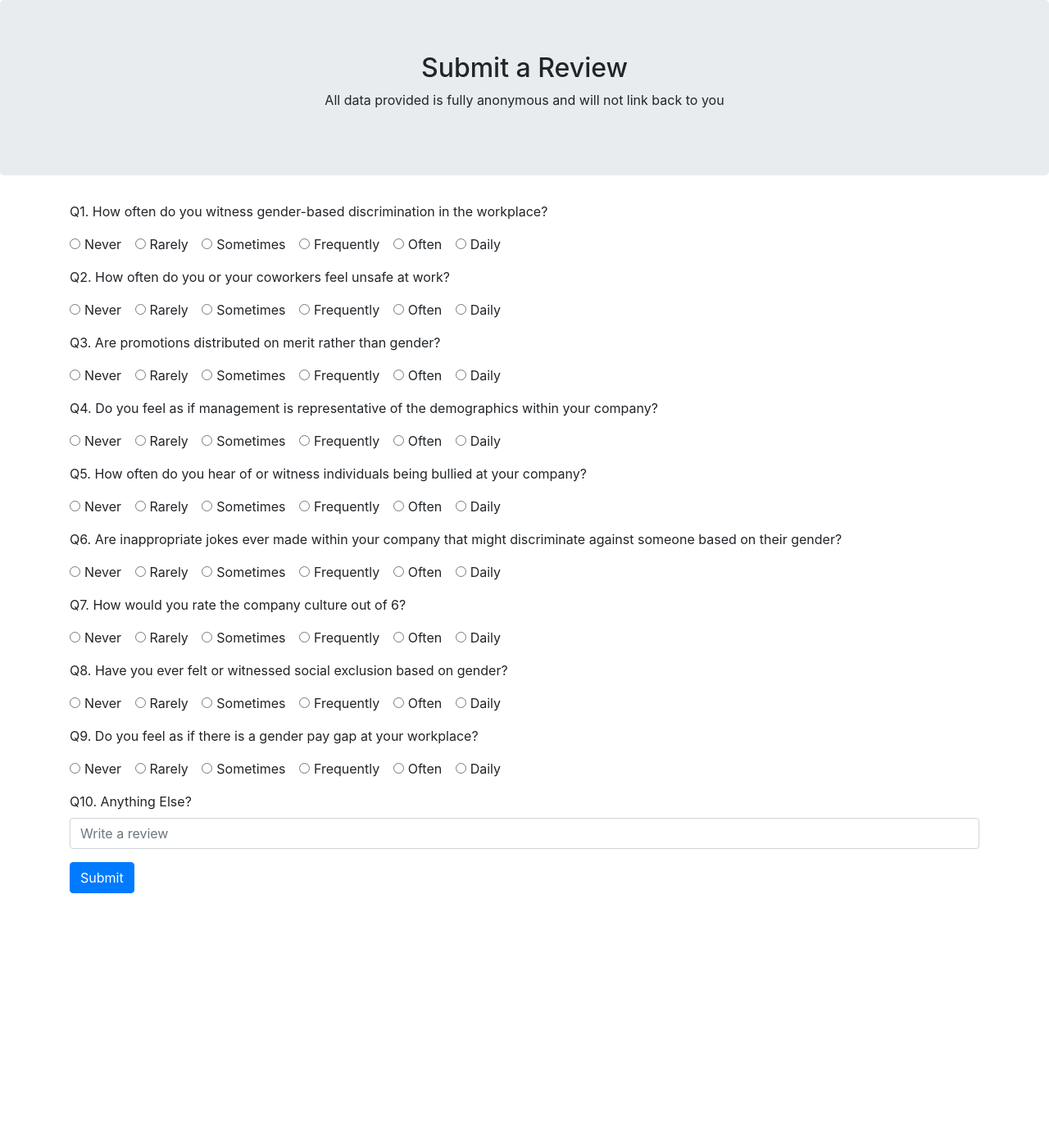
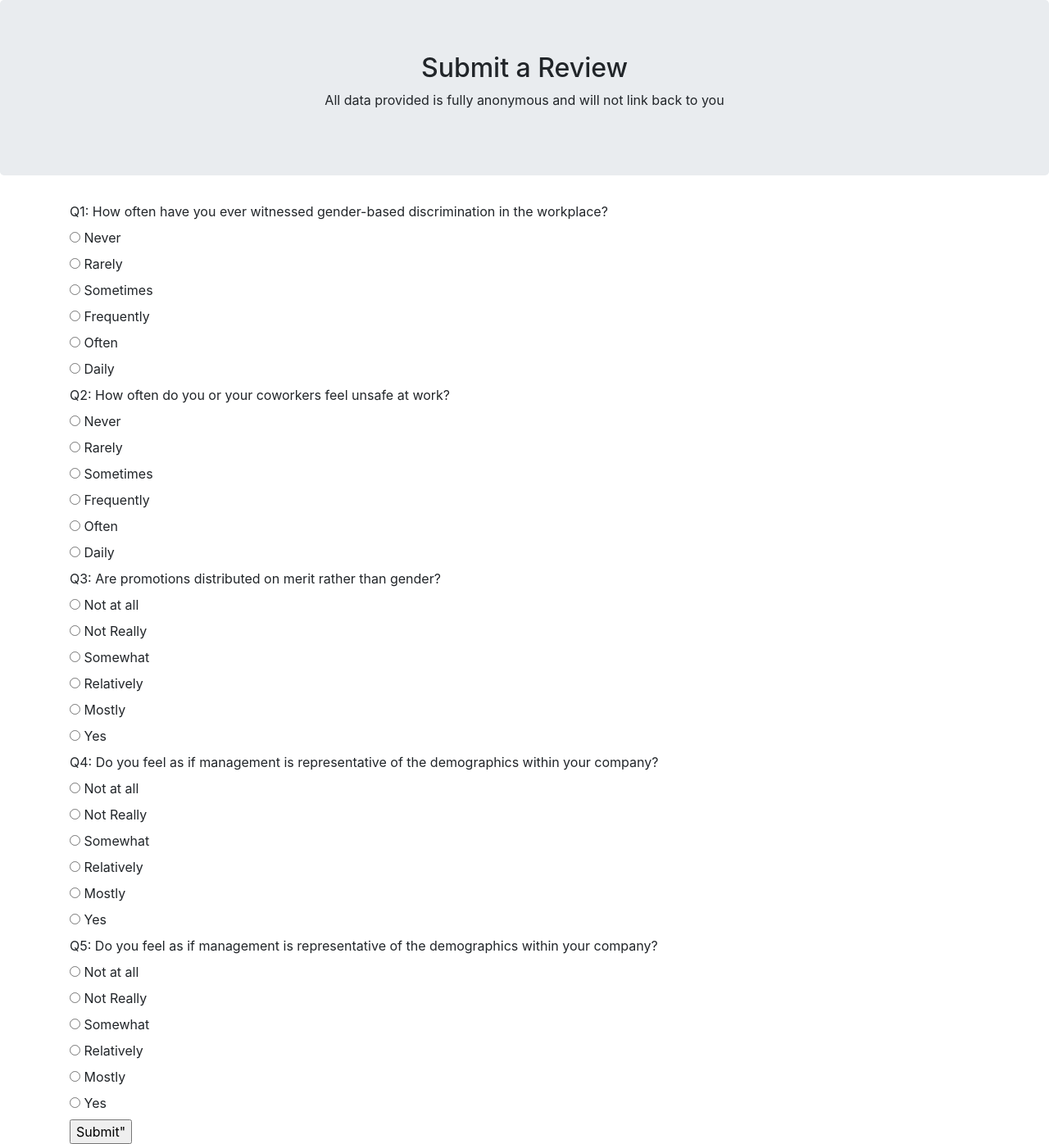
Before and after one commit to Nick-jw/RMIT-Hackathon-2022, a Django app: page /hackathon/user_form/ in a window 1280 px wide. Shown: the part 56-1452 px from the top of the page at 82% size. Before the commit the page ends 1146 px from the top, so only its background shows below. Run offline with Django 4.2, Linux system fonts and the light colour scheme.

Commit message:
form working

```diff
--- /dev/null
+++ b/hackathon/forms.py
@@ -0,0 +1,61 @@
+from sre_constants import CH_LOCALE
+from click import Choice
+from django import forms
+
+
+CHOICES = [('one', 'One'), ('two', 'Two')]
+
+# creating a form ""
+
+
+class InputForm(forms.Form):
+    question_1 = forms.ChoiceField(label="Q1: How often have you ever witnessed gender-based discrimination in the workplace?",
+                                   choices=[
+                                       ('never', 'Never'),
+                                       ('rarely', 'Rarely'),
+                                       ('sometimes', 'Sometimes'),
+                                       ('frequently', 'Frequently'),
+                                       ('often', 'Often'),
+                                       ('daily', 'Daily')],
+                                   widget=forms.RadioSelect
+                                   )
+    question_2 = forms.ChoiceField(label="Q2: How often do you or your coworkers feel unsafe at work?",
+                                   choices=[
+                                       ('never', 'Never'),
+                                       ('rarely', 'Rarely'),
+                                       ('sometimes', 'Sometimes'),
+                                       ('frequently', 'Frequently'),
+                                       ('often', 'Often'),
+                                       ('daily', 'Daily')],
+                                   widget=forms.RadioSelect
+                                   )
+    question_3 = forms.ChoiceField(label="Q3: Are promotions distributed on merit rather than gender?",
+                                   choices=[
+                                       ('no', 'Not at all'),
+                                       ('notreally', 'Not Really'),
+                                       ('somewhat', 'Somewhat'),
+                                       ('relatively', 'Relatively'),
+                                       ('mostly', 'Mostly'),
+                                       ('yes', 'Yes')],
+                                   widget=forms.RadioSelect
+                                   )
+    question_4 = forms.ChoiceField(label="Q4: Do you feel as if management is representative of the demographics within your company?",
+                                   choices=[
+                                       ('no', 'Not at all'),
+                                       ('notreally', 'Not Really'),
+                                       ('somewhat', 'Somewhat'),
+                                       ('relatively', 'Relatively'),
+                                       ('mostly', 'Mostly'),
+                                       ('yes', 'Yes')],
+                                   widget=forms.RadioSelect
+                                   )
+    question_5 = forms.ChoiceField(label="Q5: Do you feel as if management is representative of the demographics within your company?",
+                                   choices=[
+                                       ('no', 'Not at all'),
+                                       ('notreally', 'Not Really'),
+                                       ('somewhat', 'Somewhat'),
+                                       ('relatively', 'Relatively'),
+                                       ('mostly', 'Mostly'),
+                                       ('yes', 'Yes')],
+                                   widget=forms.RadioSelect
+                                   )
--- a/hackathon/templates/user_form.html
+++ b/hackathon/templates/user_form.html
@@ -42,36 +42,51 @@
         </div>
 
         <div class="container">
+            <div class="row  display: flex justify-content-center">
+                <div class="col-sm">
+                    <form action = "" method = "post">
+                        {% csrf_token %}
+                        {{form }}
+                        <input type="submit" value=Submit">
+                    </form>
+                </div>
+            </div>
+        </div>
+    </body>
+</html>
+
+
+     <!-- <form>
                     <p>Q1. How often do you witness gender-based discrimination in the workplace?</p>
 
-                <div class="form-check-inline">
+                    <div class="custom-control custom-radio custom-control-inline">
                     <label class="form-check-label">
-                    <input type="radio" class="form-check-input" value="">Never
+                        <input type="radio" class="form-check-input" value="" name="optradio">Never
                     </label>
                     </div>
-                <div class="form-check-inline">
+                    <div class="custom-control custom-radio custom-control-inline">
                     <label class="form-check-label">
-                    <input type="radio" class="form-check-input" value="">Rarely
+                        <input type="radio" class="form-check-input" value="" name="optradio">Rarely
                     </label>
                     </div>
-                <div class="form-check-inline">
+                    <div class="custom-control custom-radio custom-control-inline">
                     <label class="form-check-label">
-                    <input type="radio" class="form-check-input" value="">Sometimes
+                        <input type="radio" class="form-check-input" value="" name="optradio">Sometimes
                     </label>
                     </div>
-                <div class="form-check-inline">
+                    <div class="custom-control custom-radio custom-control-inline">
                     <label class="form-check-label">
-                    <input type="radio" class="form-check-input" value="">Frequently
+                        <input type="radio" class="form-check-input" value="" name="optradio">Frequently
                     </label>
                     </div>
-                <div class="form-check-inline">
+                    <div class="custom-control custom-radio custom-control-inline">
                     <label class="form-check-label">
-                    <input type="radio" class="form-check-input" value="">Often
+                        <input type="radio" class="form-check-input" value="" name="optradio">Often
                     </label>
                     </div>
-                <div class="form-check-inline">
+                    <div class="custom-control custom-radio custom-control-inline">
                     <label class="form-check-label">
-                    <input type="radio" class="form-check-input" value="">Daily
+                        <input type="radio" class="form-check-input" value="" name="optradio">Daily
                     </label>
                     </div>
 
@@ -80,32 +95,32 @@
 
                     <div class="form-check-inline">
                     <label class="form-check-label">
-                    <input type="radio" class="form-check-input" value="">Never
+                        <input type="radio" class="form-check-input" value="" name="optradio">Never
                     </label>
                     </div>
                     <div class="form-check-inline">
                     <label class="form-check-label">
-                    <input type="radio" class="form-check-input" value="">Rarely
+                        <input type="radio" class="form-check-input" value="" name="optradio">Rarely
                     </label>
                     </div>
                     <div class="form-check-inline">
                     <label class="form-check-label">
-                    <input type="radio" class="form-check-input" value="">Sometimes
+                        <input type="radio" class="form-check-input" value="" name="optradio">Sometimes
                     </label>
                     </div>
                     <div class="form-check-inline">
                     <label class="form-check-label">
-                    <input type="radio" class="form-check-input" value="">Frequently
+                        <input type="radio" class="form-check-input" value="" name="optradio">Frequently
                     </label>
                     </div>
                     <div class="form-check-inline">
                     <label class="form-check-label">
-                    <input type="radio" class="form-check-input" value="">Often
+                        <input type="radio" class="form-check-input" value="" name="optradio">Often
                     </label>
                     </div>
                     <div class="form-check-inline">
                     <label class="form-check-label">
-                    <input type="radio" class="form-check-input" value="">Daily
+                        <input type="radio" class="form-check-input" value="" name="optradio">Daily
                     </label>
                     </div>
 
@@ -114,32 +129,32 @@
 
                     <div class="form-check-inline">
                         <label class="form-check-label">
-                    <input type="radio" class="form-check-input" value="">Never
+                            <input type="radio" class="form-check-input" value="" name="optradio">Never
                         </label>
                     </div>
                     <div class="form-check-inline">
                         <label class="form-check-label">
-                    <input type="radio" class="form-check-input" value="">Rarely
+                            <input type="radio" class="form-check-input" value="" name="optradio">Rarely
                         </label>
                     </div>
                     <div class="form-check-inline">
                         <label class="form-check-label">
-                    <input type="radio" class="form-check-input" value="">Sometimes
+                            <input type="radio" class="form-check-input" value="" name="optradio">Sometimes
                         </label>
                     </div>
                     <div class="form-check-inline">
                         <label class="form-check-label">
-                    <input type="radio" class="form-check-input" value="">Frequently
+                            <input type="radio" class="form-check-input" value="" name="optradio">Frequently
                         </label>
                     </div>
                     <div class="form-check-inline">
                         <label class="form-check-label">
-                    <input type="radio" class="form-check-input" value="">Often
+                            <input type="radio" class="form-check-input" value="" name="optradio">Often
                         </label>
                     </div>
                     <div class="form-check-inline">
                         <label class="form-check-label">
-                    <input type="radio" class="form-check-input" value="">Daily
+                            <input type="radio" class="form-check-input" value="" name="optradio">Daily
                         </label>
                     </div>
 
@@ -148,32 +163,32 @@
 
                     <div class="form-check-inline">
                     <label class="form-check-label">
-                    <input type="radio" class="form-check-input" value="">Never
+                        <input type="radio" class="form-check-input" value="" name="optradio">Never
                     </label>
                     </div>
                     <div class="form-check-inline">
                     <label class="form-check-label">
-                    <input type="radio" class="form-check-input" value="">Rarely
+                        <input type="radio" class="form-check-input" value="" name="optradio">Rarely
                     </label>
                     </div>
                     <div class="form-check-inline">
                     <label class="form-check-label">
-                    <input type="radio" class="form-check-input" value="">Sometimes
+                        <input type="radio" class="form-check-input" value="" name="optradio">Sometimes
                     </label>
                     </div>
                     <div class="form-check-inline">
                     <label class="form-check-label">
-                    <input type="radio" class="form-check-input" value="">Frequently
+                        <input type="radio" class="form-check-input" value="" name="optradio">Frequently
                     </label>
                     </div>
                     <div class="form-check-inline">
                     <label class="form-check-label">
-                    <input type="radio" class="form-check-input" value="">Often
+                        <input type="radio" class="form-check-input" value="" name="optradio">Often
                     </label>
                     </div>
                     <div class="form-check-inline">
                     <label class="form-check-label">
-                    <input type="radio" class="form-check-input" value="">Daily
+                        <input type="radio" class="form-check-input" value="" name="optradio">Daily
                     </label>
                     </div>
                     <p></p>
@@ -181,32 +196,32 @@
 
                     <div class="form-check-inline">
                     <label class="form-check-label">
-                    <input type="radio" class="form-check-input" value="">Never
+                        <input type="radio" class="form-check-input" value="" name="optradio">Never
                     </label>
                     </div>
                     <div class="form-check-inline">
                     <label class="form-check-label">
-                    <input type="radio" class="form-check-input" value="">Rarely
+                        <input type="radio" class="form-check-input" value="" name="optradio">Rarely
                     </label>
                     </div>
                     <div class="form-check-inline">
                     <label class="form-check-label">
-                    <input type="radio" class="form-check-input" value="">Sometimes
+                        <input type="radio" class="form-check-input" value="" name="optradio">Sometimes
                     </label>
                     </div>
                     <div class="form-check-inline">
                     <label class="form-check-label">
-                    <input type="radio" class="form-check-input" value="">Frequently
+                        <input type="radio" class="form-check-input" value="" name="optradio">Frequently
                     </label>
                     </div>
                     <div class="form-check-inline">
                     <label class="form-check-label">
-                    <input type="radio" class="form-check-input" value="">Often
+                        <input type="radio" class="form-check-input" value="" name="optradio">Often
                     </label>
                     </div>
                     <div class="form-check-inline">
                     <label class="form-check-label">
-                    <input type="radio" class="form-check-input" value="">Daily
+                        <input type="radio" class="form-check-input" value="" name="optradio">Daily
                     </label>
                     </div>
                     <p></p>
@@ -214,32 +229,32 @@
 
                     <div class="form-check-inline">
                     <label class="form-check-label">
-                    <input type="radio" class="form-check-input" value="">Never
+                        <input type="radio" class="form-check-input" value="" name="optradio">Never
                     </label>
                     </div>
                     <div class="form-check-inline">
                     <label class="form-check-label">
-                    <input type="radio" class="form-check-input" value="">Rarely
+                        <input type="radio" class="form-check-input" value="" name="optradio">Rarely
                     </label>
                     </div>
                     <div class="form-check-inline">
                     <label class="form-check-label">
-                    <input type="radio" class="form-check-input" value="">Sometimes
+                        <input type="radio" class="form-check-input" value="" name="optradio">Sometimes
                     </label>
                     </div>
                     <div class="form-check-inline">
                     <label class="form-check-label">
-                    <input type="radio" class="form-check-input" value="">Frequently
+                        <input type="radio" class="form-check-input" value="" name="optradio">Frequently
                     </label>
                     </div>
                     <div class="form-check-inline">
                     <label class="form-check-label">
-                    <input type="radio" class="form-check-input" value="">Often
+                        <input type="radio" class="form-check-input" value="" name="optradio">Often
                     </label>
                     </div>
                     <div class="form-check-inline">
                     <label class="form-check-label">
-                    <input type="radio" class="form-check-input" value="">Daily
+                        <input type="radio" class="form-check-input" value="" name="optradio">Daily
                     </label>
                     </div>
 
@@ -248,32 +263,32 @@
 
                     <div class="form-check-inline">
                     <label class="form-check-label">
-                    <input type="radio" class="form-check-input" value="">Never
+                        <input type="radio" class="form-check-input" value="" name="optradio">Never
                     </label>
                     </div>
                     <div class="form-check-inline">
                     <label class="form-check-label">
-                    <input type="radio" class="form-check-input" value="">Rarely
+                        <input type="radio" class="form-check-input" value="" name="optradio">Rarely
                     </label>
                     </div>
                     <div class="form-check-inline">
                     <label class="form-check-label">
-                    <input type="radio" class="form-check-input" value="">Sometimes
+                        <input type="radio" class="form-check-input" value="" name="optradio">Sometimes
                     </label>
                     </div>
                     <div class="form-check-inline">
                     <label class="form-check-label">
-                    <input type="radio" class="form-check-input" value="">Frequently
+                        <input type="radio" class="form-check-input" value="" name="optradio">Frequently
                     </label>
                     </div>
                     <div class="form-check-inline">
                     <label class="form-check-label">
-                    <input type="radio" class="form-check-input" value="">Often
+                        <input type="radio" class="form-check-input" value="" name="optradio">Often
                     </label>
                     </div>
                     <div class="form-check-inline">
                     <label class="form-check-label">
-                    <input type="radio" class="form-check-input" value="">Daily
+                        <input type="radio" class="form-check-input" value="" name="optradio">Daily
                     </label>
                     </div>
 
@@ -282,32 +297,32 @@
 
                     <div class="form-check-inline">
                     <label class="form-check-label">
-                    <input type="radio" class="form-check-input" value="">Never
+                        <input type="radio" class="form-check-input" value="" name="optradio">Never
                     </label>
                     </div>
                     <div class="form-check-inline">
                     <label class="form-check-label">
-                    <input type="radio" class="form-check-input" value="">Rarely
+                        <input type="radio" class="form-check-input" value="" name="optradio">Rarely
                     </label>
                     </div>
                     <div class="form-check-inline">
                     <label class="form-check-label">
-                    <input type="radio" class="form-check-input" value="">Sometimes
+                        <input type="radio" class="form-check-input" value="" name="optradio">Sometimes
                     </label>
                     </div>
                     <div class="form-check-inline">
                     <label class="form-check-label">
-                    <input type="radio" class="form-check-input" value="">Frequently
+                        <input type="radio" class="form-check-input" value="" name="optradio">Frequently
                     </label>
                     </div>
                     <div class="form-check-inline">
                     <label class="form-check-label">
-                    <input type="radio" class="form-check-input" value="">Often
+                        <input type="radio" class="form-check-input" value="" name="optradio">Often
                     </label>
                     </div>
                     <div class="form-check-inline">
                     <label class="form-check-label">
-                    <input type="radio" class="form-check-input" value="">Daily
+                        <input type="radio" class="form-check-input" value="" name="optradio">Daily
                     </label>
 
                     </div>
@@ -316,43 +331,40 @@
 
                     <div class="form-check-inline">
                     <label class="form-check-label">
-                    <input type="radio" class="form-check-input" value="">Never
+                        <input type="radio" class="form-check-input" value="" name="optradio">Never
                     </label>
                     </div>
                     <div class="form-check-inline">
                     <label class="form-check-label">
-                    <input type="radio" class="form-check-input" value="">Rarely
+                        <input type="radio" class="form-check-input" value="" name="optradio">Rarely
                     </label>
                     </div>
                     <div class="form-check-inline">
                     <label class="form-check-label">
-                    <input type="radio" class="form-check-input" value="">Sometimes
+                        <input type="radio" class="form-check-input" value="" name="optradio">Sometimes
                     </label>
                     </div>
                     <div class="form-check-inline">
                     <label class="form-check-label">
-                    <input type="radio" class="form-check-input" value="">Frequently
+                        <input type="radio" class="form-check-input" value="" name="optradio">Frequently
                     </label>
                     </div>
                     <div class="form-check-inline">
                     <label class="form-check-label">
-                    <input type="radio" class="form-check-input" value="">Often
+                        <input type="radio" class="form-check-input" value="" name="optradio">Often
                     </label>
                     </div>
                     <div class="form-check-inline">
                     <label class="form-check-label">
-                    <input type="radio" class="form-check-input" value="">Daily
+                        <input type="radio" class="form-check-input" value="" name="optradio">Daily
                     </label>
                     </div>
 
                     <p></p>
-                <form>
+
                     <div class="form-group">
                     <label for="exampleInputEmail1">Q10. Anything Else? </label>
-                    <input type="email" class="form-control" id="exampleInputEmail1" aria-describedby="emailHelp" placeholder="Write a review">
+                    <input type="review" class="form-control" id="userReview" aria-describedby="userHelp" placeholder="Write a review">
                     </div>
                     <button type="submit" class="btn btn-primary">Submit</button>
-                </form>
-            </div>
-    </body>
-</html>
+                </form> -->
--- a/hackathon/views.py
+++ b/hackathon/views.py
@@ -1,5 +1,7 @@
+from django.http.response import HttpResponseRedirect
 from django.shortcuts import render
 from django.template import loader
+from .forms import InputForm
 
 # Create your views here.
 from django.http import HttpResponse
@@ -11,4 +13,15 @@ def index(request):
 
 
 def user_form(request):
-    return render(request, 'user_form.html')
+    if request.method == "POST":
+        form = InputForm(request.POST)
+
+        if form.is_valid():
+            print(form.cleaned_data)
+            for i in form.cleaned_data:
+                print(i)
+            return HttpResponseRedirect('/admin/')
+    else:
+        context = {}
+        context['form'] = InputForm()
+        return render(request, "user_form.html", context)
```
Lines whose indentation alone changed are shown as unchanged.
